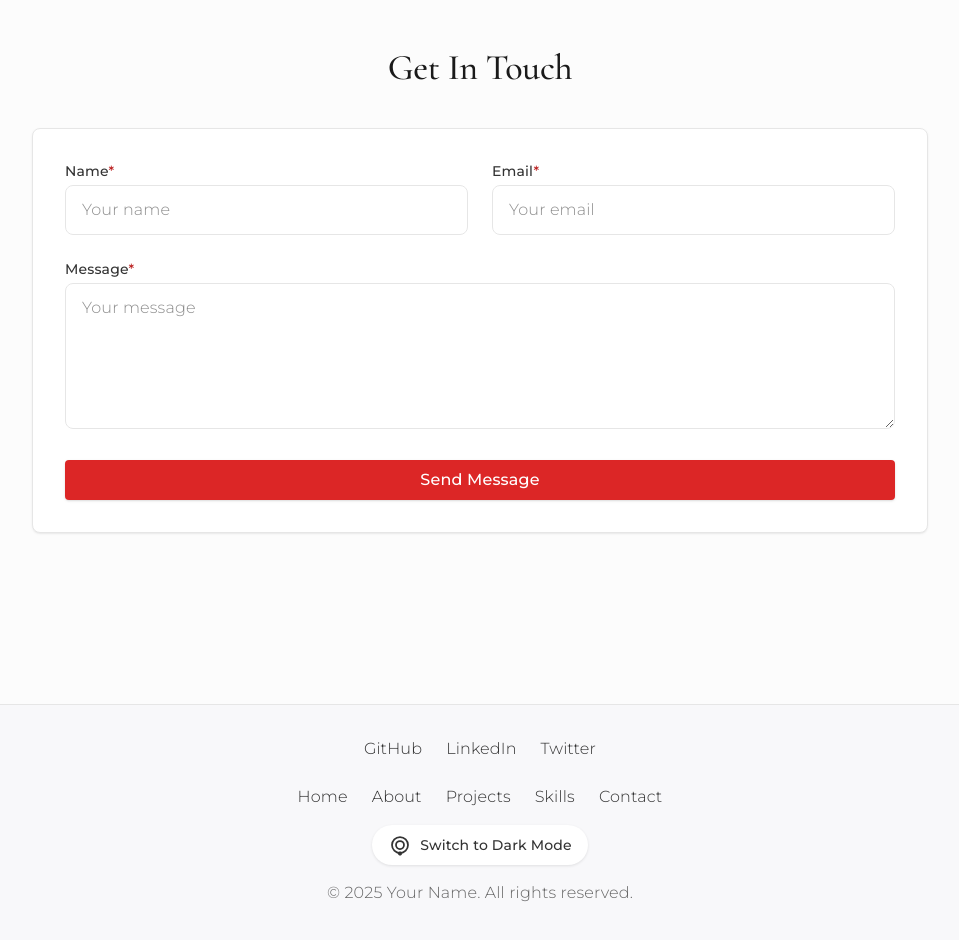
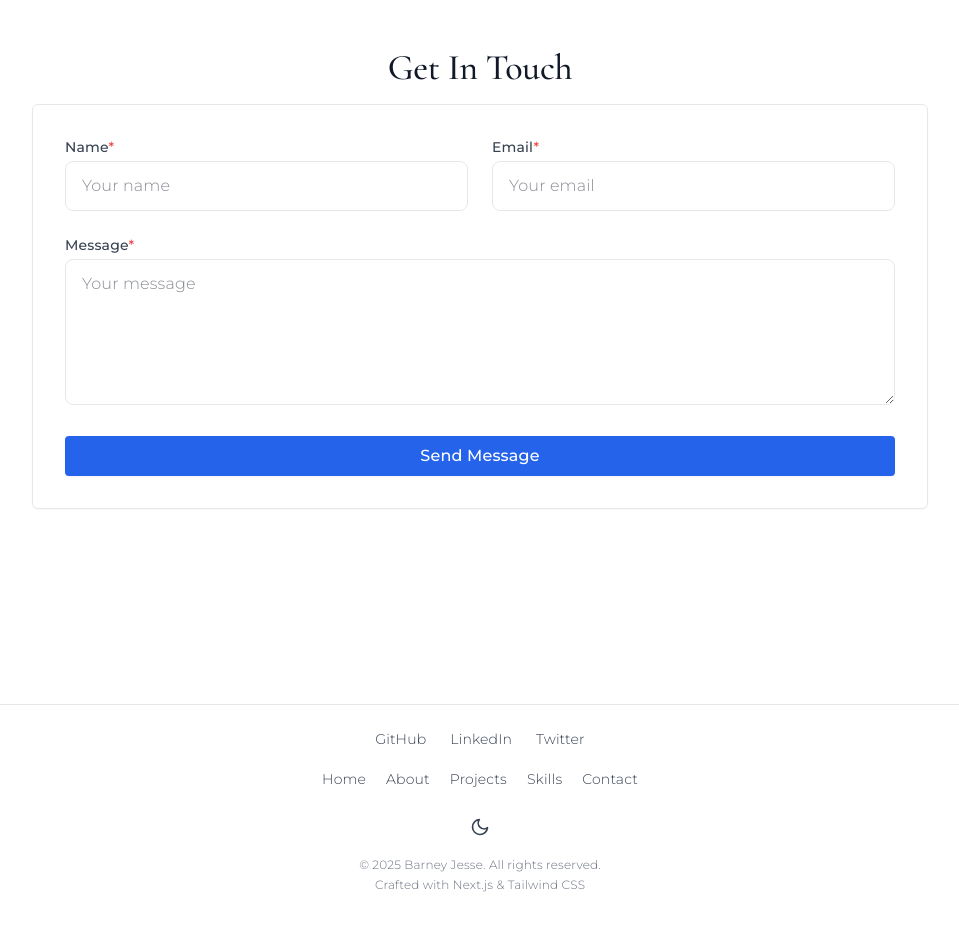
Before and after one commit to barnbarnwow/glowing-invention, a Next.js app: page /contact in a window 1280 px wide. Shown: the part 160-1100 px from the top of the page, without its empty margins (160-1119 px from the left). After the commit the page ends 1077 px from the top, so only its background shows below. Built offline with nearby package versions, Linux system fonts and the light colour scheme.

Commit message:
Update site design to be more minimalistic with deeper blue dark mode

```diff
--- a/src/app/globals.css
+++ b/src/app/globals.css
@@ -2,20 +2,20 @@
 @import "tailwindcss";
 
 :root {
-  /* Light mode colors - red theme */
-  --background-primary: #fcfcfc;
-  --background-secondary: #f8f8fa;
+  /* Light mode colors - minimalistic theme */
+  --background-primary: #ffffff;
+  --background-secondary: #f9fafb;
   --background-tertiary: #ffffff;
-  --foreground-primary: #1a1a1a;
-  --foreground-secondary: #333333;
-  --foreground-tertiary: #666666;
-  --accent-primary: #dc2626;    /* Lively red */
-  --accent-secondary: #ef4444;  /* Lighter red */
-  --accent-tertiary: #fee2e2;   /* Light red */
-  --border-color: #e6e6e6;
-  --success-color: #065f46;
-  --error-color: #b91c1c;
-  --warning-color: #b45309;
+  --foreground-primary: #111827;
+  --foreground-secondary: #374151;
+  --foreground-tertiary: #6b7280;
+  --accent-primary: #2563eb;    /* Blue */
+  --accent-secondary: #3b82f6;  /* Lighter blue */
+  --accent-tertiary: #dbeafe;   /* Light blue */
+  --border-color: #e5e7eb;
+  --success-color: #10b981;
+  --error-color: #ef4444;
+  --warning-color: #f59e0b;
 
   /* Font families */
   --font-serif: 'Cormorant Garamond', Georgia, serif;
@@ -35,16 +35,16 @@
 
 /* Dark mode with data-theme attribute */
 html[data-theme="dark"] {
-  --background-primary: #0a1929;
-  --background-secondary: #0d223b;
-  --background-tertiary: #16375c;
-  --foreground-primary: #f8f8f8;
-  --foreground-secondary: #e0e0e0;
-  --foreground-tertiary: #a0a0a0;
-  --accent-primary: #0ea5e9;   /* Calming blue */
-  --accent-secondary: #38bdf8;  /* Lighter blue */
-  --accent-tertiary: #0c4a6e;   /* Deep blue */
-  --border-color: #1e3a5f;
+  --background-primary: #030712;       /* Deeper dark */
+  --background-secondary: #111827;     /* Deep blue-gray */
+  --background-tertiary: #1f2937;      /* Dark blue-gray */
+  --foreground-primary: #f9fafb;
+  --foreground-secondary: #e5e7eb;
+  --foreground-tertiary: #9ca3af;
+  --accent-primary: #1d4ed8;           /* Deeper blue */
+  --accent-secondary: #2563eb;         /* Rich blue */
+  --accent-tertiary: #1e3a8a;          /* Deep navy blue */
+  --border-color: #374151;
   --success-color: #059669;
   --error-color: #dc2626;
   --warning-color: #d97706;
@@ -60,16 +60,16 @@ html[data-theme="dark"] {
 /* Keep the media query as a fallback */
 @media (prefers-color-scheme: dark) {
   html:not([data-theme="light"]) {
-    --background-primary: #0a1929;
-    --background-secondary: #0d223b;
-    --background-tertiary: #16375c;
-    --foreground-primary: #f8f8f8;
-    --foreground-secondary: #e0e0e0;
-    --foreground-tertiary: #a0a0a0;
-    --accent-primary: #0ea5e9;   /* Calming blue */
-    --accent-secondary: #38bdf8;  /* Lighter blue */
-    --accent-tertiary: #0c4a6e;   /* Deep blue */
-    --border-color: #1e3a5f;
+    --background-primary: #030712;       /* Deeper dark */
+    --background-secondary: #111827;     /* Deep blue-gray */
+    --background-tertiary: #1f2937;      /* Dark blue-gray */
+    --foreground-primary: #f9fafb;
+    --foreground-secondary: #e5e7eb;
+    --foreground-tertiary: #9ca3af;
+    --accent-primary: #1d4ed8;           /* Deeper blue */
+    --accent-secondary: #2563eb;         /* Rich blue */
+    --accent-tertiary: #1e3a8a;          /* Deep navy blue */
+    --border-color: #374151;
     --success-color: #059669;
     --error-color: #dc2626;
     --warning-color: #d97706;
@@ -94,13 +94,14 @@ main {
   z-index: 1;
 }
 
-/* Typography styling */
+/* Typography styling - more minimalistic */
 h1, h2, h3, h4, h5, h6 {
   font-family: var(--font-serif);
   font-weight: 500;
   letter-spacing: -0.01em;
   position: relative;
   z-index: 5;
+  margin-bottom: 1rem;
 }
 
 /* Clean transparent background class */
@@ -109,9 +110,9 @@ h1, h2, h3, h4, h5, h6 {
   position: relative;
 }
 
-/* Button styles */
+/* Button styles - more minimalistic */
 .btn {
-  padding: 0.5rem 1rem;
+  padding: 0.5rem 1.25rem;
   border-radius: 0.25rem;
   font-weight: 500;
   letter-spacing: 0.02em;
@@ -124,13 +125,14 @@ h1, h2, h3, h4, h5, h6 {
 }
 
 .btn-primary {
-  background-image: linear-gradient(135deg, var(--accent-primary), var(--accent-secondary));
+  background-color: var(--accent-primary);
   color: white;
-  box-shadow: 0 4px 6px -1px rgba(0, 0, 0, 0.1);
+  box-shadow: 0 1px 2px rgba(0, 0, 0, 0.05);
 }
 
 .btn-primary:hover {
-  box-shadow: 0 6px 10px -1px rgba(0, 0, 0, 0.15);
+  background-color: var(--accent-secondary);
+  box-shadow: 0 2px 4px rgba(0, 0, 0, 0.1);
   transform: translateY(-1px);
 }
 
@@ -162,32 +164,24 @@ html[data-theme="dark"] .gradient-accent:hover {
   box-shadow: 0 0 0 transparent;
 }
 
-/* Card component style */
+/* Card component style - more minimalistic */
 .card {
   background-color: var(--background-tertiary);
-  border-radius: 0.5rem;
+  border-radius: 0.375rem;
   overflow: hidden;
   transition: all 0.3s ease;
   position: relative;
   z-index: 5;
   border: 1px solid var(--border-color);
-  /* Standardized box-shadow with transparent fallback for dark mode */
-  box-shadow:
-    0 1px 3px rgba(0, 0, 0, 0.05),
-    0 1px 2px rgba(0, 0, 0, 0.03),
-    0 1px 1px rgba(0, 0, 0, 0.02);
+  box-shadow: 0 1px 2px rgba(0, 0, 0, 0.03);
 }
 
 .card:hover {
   transform: translateY(-1px);
-  /* Standardized box-shadow with transparent fallback for dark mode */
-  box-shadow:
-    0 4px 6px -1px rgba(0, 0, 0, 0.08),
-    0 2px 4px -1px rgba(0, 0, 0, 0.06),
-    0 0 0 1px rgba(0, 0, 0, 0.02);
+  box-shadow: 0 2px 4px rgba(0, 0, 0, 0.04);
 }
 
-/* Lift effect for hover */
+/* Lift effect for hover - more subtle */
 .lift-effect {
   transition: transform 0.3s cubic-bezier(0.22, 1, 0.36, 1), box-shadow 0.3s cubic-bezier(0.22, 1, 0.36, 1);
   will-change: transform;
@@ -196,10 +190,8 @@ html[data-theme="dark"] .gradient-accent:hover {
 }
 
 .lift-effect:hover {
-  transform: translateY(-5px);
-  box-shadow:
-    0 10px 15px -3px rgba(0, 0, 0, 0.1),
-    0 4px 6px -2px rgba(0, 0, 0, 0.05);
+  transform: translateY(-2px);
+  box-shadow: 0 4px 6px rgba(0, 0, 0, 0.04);
 }
 
 /* Sunken effect for hover */
@@ -211,34 +203,28 @@ html[data-theme="dark"] .gradient-accent:hover {
 }
 
 .sunken-effect:hover {
-  transform: translateY(2px);
-  box-shadow:
-    0 2px 4px -1px rgba(0, 0, 0, 0.06),
-    0 0 0 1px rgba(0, 0, 0, 0.02);
+  transform: translateY(1px);
+  box-shadow: 0 1px 2px rgba(0, 0, 0, 0.03);
 }
 
-/* Standard button styles without proximity effects */
+/* Standard button styles - more minimalistic */
 .standard-button {
   display: inline-flex;
   align-items: center;
   justify-content: center;
-  padding: 0.5rem 1rem;
+  padding: 0.5rem 1.25rem;
   font-weight: 500;
   border-radius: 0.25rem;
   background-color: var(--accent-primary);
   color: white;
   transition: all 0.2s ease;
-  box-shadow:
-    0 1px 3px rgba(0, 0, 0, 0.1),
-    0 1px 2px rgba(0, 0, 0, 0.06);
+  box-shadow: 0 1px 2px rgba(0, 0, 0, 0.05);
 }
 
 .standard-button:hover {
   background-color: var(--accent-secondary);
   transform: translateY(-1px);
-  box-shadow:
-    0 4px 6px -1px rgba(0, 0, 0, 0.1),
-    0 2px 4px -1px rgba(0, 0, 0, 0.06);
+  box-shadow: 0 2px 4px rgba(0, 0, 0, 0.08);
 }
 
 .standard-button.outline {
--- a/src/components/Card.tsx
+++ b/src/components/Card.tsx
@@ -10,11 +10,12 @@ interface CardProps {
 
 /**
  * Standard Card component with optional lift effect
+ * More minimalistic approach with subtle animations
  */
 export default function Card({
   children,
   className = "",
-  liftEffect = true,
+  liftEffect = false,
 }: CardProps) {
   return (
     <div
--- a/src/components/Footer.tsx
+++ b/src/components/Footer.tsx
@@ -1,70 +1,71 @@
 import React from "react";
 import Link from "next/link";
 import ThemeToggle from "./ThemeToggle";
+import { profileData } from "@/data/profileData";
 
 export default function Footer() {
   return (
-    <footer className="py-8 px-4 bg-[var(--background-secondary)] text-[var(--foreground-primary)] text-center border-t border-[var(--border-color)]">
+    <footer className="py-6 px-4 bg-[var(--background-primary)] text-[var(--foreground-primary)] text-center border-t border-[var(--border-color)]">
       <div className="max-w-4xl mx-auto">
-        <div className="flex justify-center space-x-6 mb-6">
-          {/* Social Media Icons Placeholders */}
-          {[
-            { name: "GitHub", url: "#" },
-            { name: "LinkedIn", url: "#" },
-            { name: "Twitter", url: "#" },
-          ].map((social) => (
+        <div className="flex justify-center space-x-6 mb-5">
+          {/* Social Media Links from profileData */}
+          {profileData.socialMedia.map((social) => (
             <a
-              key={social.name}
+              key={social.platform}
               href={social.url}
-              className="text-[var(--foreground-secondary)] hover:text-[var(--accent-primary)] transition-colors"
+              className="text-[var(--foreground-secondary)] hover:text-[var(--foreground-primary)] transition-colors text-sm"
               target="_blank"
               rel="noopener noreferrer"
             >
-              {social.name}
+              {social.platform}
             </a>
           ))}
         </div>
-        <div className="mb-4">
-          <nav className="flex flex-wrap justify-center gap-6 mb-4">
+        <div className="mb-5">
+          <nav className="flex flex-wrap justify-center gap-5 text-sm">
             <Link
               href="/"
-              className="text-[var(--foreground-secondary)] hover:text-[var(--accent-primary)] transition-colors"
+              className="text-[var(--foreground-secondary)] hover:text-[var(--foreground-primary)] transition-colors"
             >
               Home
             </Link>
             <Link
               href="/about"
-              className="text-[var(--foreground-secondary)] hover:text-[var(--accent-primary)] transition-colors"
+              className="text-[var(--foreground-secondary)] hover:text-[var(--foreground-primary)] transition-colors"
             >
               About
             </Link>
             <Link
               href="/projects"
-              className="text-[var(--foreground-secondary)] hover:text-[var(--accent-primary)] transition-colors"
+              className="text-[var(--foreground-secondary)] hover:text-[var(--foreground-primary)] transition-colors"
             >
               Projects
             </Link>
             <Link
               href="/skills"
-              className="text-[var(--foreground-secondary)] hover:text-[var(--accent-primary)] transition-colors"
+              className="text-[var(--foreground-secondary)] hover:text-[var(--foreground-primary)] transition-colors"
             >
               Skills
             </Link>
             <Link
               href="/contact"
-              className="text-[var(--foreground-secondary)] hover:text-[var(--accent-primary)] transition-colors"
+              className="text-[var(--foreground-secondary)] hover:text-[var(--foreground-primary)] transition-colors"
             >
               Contact
             </Link>
           </nav>
         </div>
-        <div className="flex flex-col items-center justify-center mb-4">
+        <div className="flex flex-col items-center justify-center">
           {/* Theme Toggle */}
-          <div className="mb-4">
+          <div className="mb-3">
             <ThemeToggle />
           </div>
-          <p className="text-[var(--foreground-tertiary)]">
-            © {new Date().getFullYear()} Your Name. All rights reserved.
+          <p className="text-xs text-[var(--foreground-tertiary)]">
+            © {new Date().getFullYear()} {profileData.name}. All rights
+            reserved.
+          </p>
+          <p className="text-xs text-[var(--foreground-tertiary)] mt-1">
+            Crafted with Next.js & Tailwind CSS
           </p>
         </div>
       </div>
--- a/src/components/ThemeToggle.tsx
+++ b/src/components/ThemeToggle.tsx
@@ -3,63 +3,47 @@
 import React from "react";
 import { useTheme } from "./ThemeProvider";
 
-// Light mode icon - ring shape with point at top
+// Light mode icon - simplified
 const LightModeIcon = () => (
   <svg
     xmlns="http://www.w3.org/2000/svg"
-    width="24"
-    height="24"
+    width="20"
+    height="20"
     viewBox="0 0 24 24"
     fill="none"
     stroke="currentColor"
-    strokeWidth="1.75"
+    strokeWidth="2"
     strokeLinecap="round"
     strokeLinejoin="round"
-    className="transition-transform duration-500"
+    className="transition-transform duration-300"
   >
-    {/* Outer circle */}
-    <circle cx="12" cy="12" r="8" />
-    {/* Inner circle (cut out) */}
-    <circle cx="12" cy="12" r="4" fill="currentColor" />
-    {/* Point marker at the top - larger and with stroke */}
-    <circle
-      cx="12"
-      cy="3.5"
-      r="1.75"
-      fill="currentColor"
-      stroke="currentColor"
-      strokeWidth="0.75"
-    />
+    <circle cx="12" cy="12" r="5" />
+    <line x1="12" y1="1" x2="12" y2="3" />
+    <line x1="12" y1="21" x2="12" y2="23" />
+    <line x1="4.22" y1="4.22" x2="5.64" y2="5.64" />
+    <line x1="18.36" y1="18.36" x2="19.78" y2="19.78" />
+    <line x1="1" y1="12" x2="3" y2="12" />
+    <line x1="21" y1="12" x2="23" y2="12" />
+    <line x1="4.22" y1="19.78" x2="5.64" y2="18.36" />
+    <line x1="18.36" y1="5.64" x2="19.78" y2="4.22" />
   </svg>
 );
 
-// Dark mode icon - circle with circle inside and point at bottom
+// Dark mode icon - simplified
 const DarkModeIcon = () => (
   <svg
     xmlns="http://www.w3.org/2000/svg"
-    width="24"
-    height="24"
+    width="20"
+    height="20"
     viewBox="0 0 24 24"
     fill="none"
     stroke="currentColor"
-    strokeWidth="1.75"
+    strokeWidth="2"
     strokeLinecap="round"
     strokeLinejoin="round"
-    className="rotate-180 transition-transform duration-500"
+    className="transition-transform duration-300"
   >
-    {/* Outer circle */}
-    <circle cx="12" cy="12" r="8" />
-    {/* Inner circle */}
-    <circle cx="12" cy="12" r="4" />
-    {/* Point marker at the top (appears at bottom due to rotation) - larger and with stroke */}
-    <circle
-      cx="12"
-      cy="3.5"
-      r="1.75"
-      fill="currentColor"
-      stroke="currentColor"
-      strokeWidth="0.75"
-    />
+    <path d="M21 12.79A9 9 0 1 1 11.21 3 7 7 0 0 0 21 12.79z" />
   </svg>
 );
 
@@ -71,23 +55,9 @@ export default function ThemeToggle() {
       onClick={toggleTheme}
       aria-label={`Switch to ${theme === "light" ? "dark" : "light"} mode`}
       title={`Switch to ${theme === "light" ? "dark" : "light"} mode`}
-      className="theme-toggle-footer group"
+      className="p-2 rounded-md hover:bg-[var(--background-secondary)] transition-colors text-[var(--foreground-secondary)] hover:text-[var(--foreground-primary)]"
     >
-      <div className="flex items-center justify-center">
-        <div
-          style={{
-            width: "24px",
-            height: "24px",
-            display: "flex",
-            marginRight: "8px",
-          }}
-        >
-          {theme === "light" ? <DarkModeIcon /> : <LightModeIcon />}
-        </div>
-        <span className="text-sm font-medium text-[var(--foreground-secondary)]">
-          {theme === "light" ? "Switch to Dark Mode" : "Switch to Light Mode"}
-        </span>
-      </div>
+      {theme === "light" ? <DarkModeIcon /> : <LightModeIcon />}
     </button>
   );
 }
```
Also changed, not shown: src/components/Navbar.tsx (+14 -16 lines).
